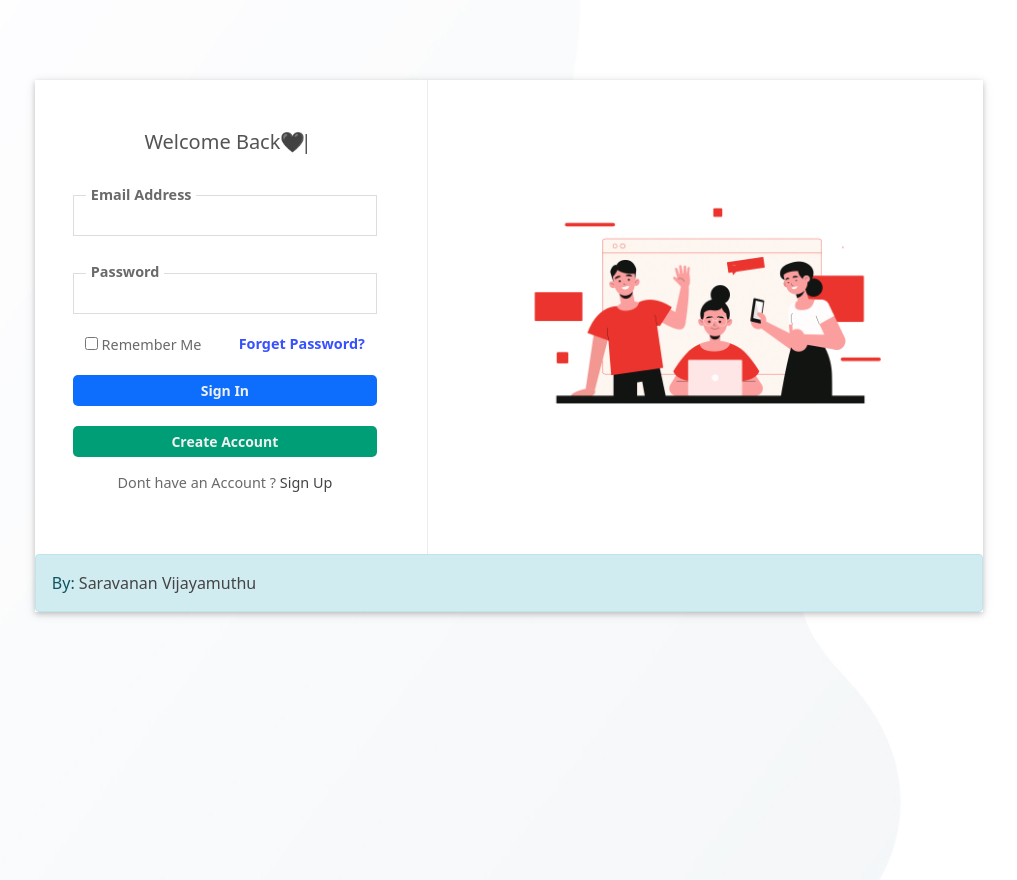
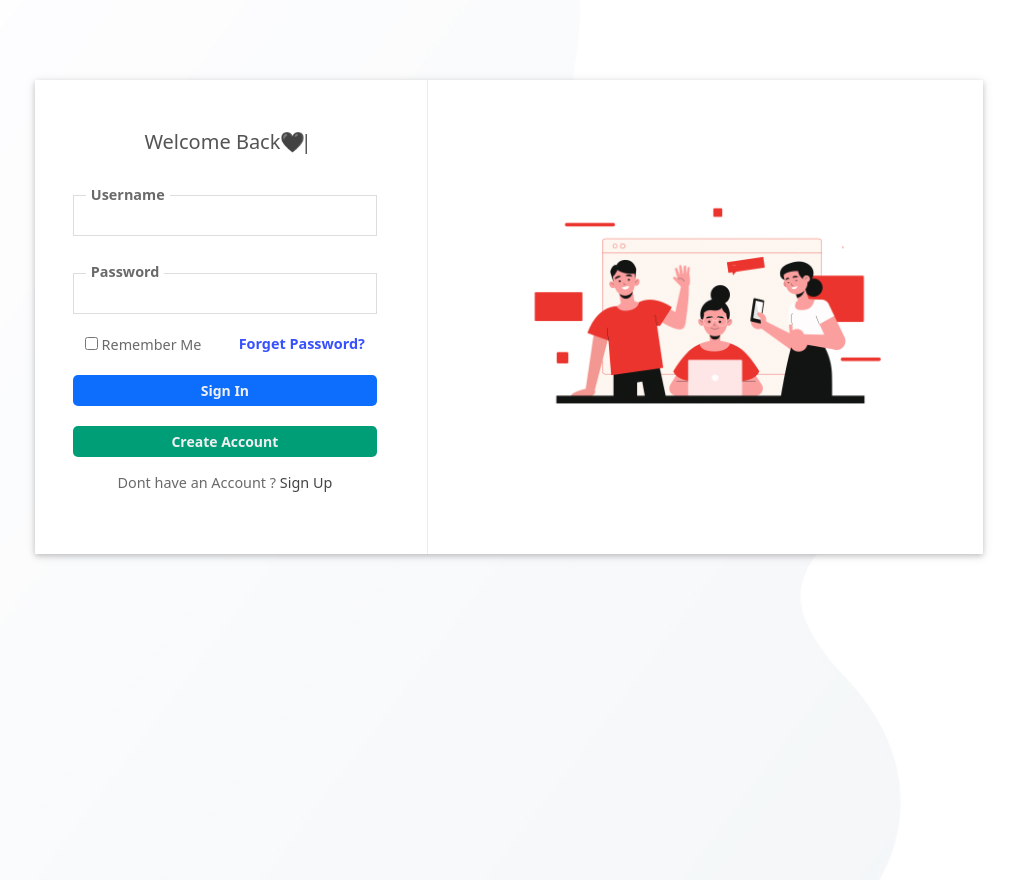
Before and after one commit to MouriyaVenkat/LoginApplication, a Flask app: template templates/login.html in a window 1280 px wide. Shown: the whole page, without its empty margins (131-1148 px from the left). Run offline with Flask 2, Linux system fonts and the light colour scheme; the template is opened without the code that fills it, so the values that code supplies are empty; some libraries are stand-ins or nearby versions.

Commit message:
created Login with session - release 1.0.1

```diff
--- a/app.py
+++ b/app.py
@@ -5,7 +5,11 @@ app.secret_key = 'helloheyeveryonekeepthisassecert'
 
 user = {"username": "sarvi", "password": "@123"} #we will get the username and password of the the user from the html form and check if they match. If match is found, we will create a session which will have the information for the user.
 
-@app.route('/login', methods = ['POST', 'GET'])
+
+###########
+##LOGIN
+###########
+@app.route('/', methods = ['POST', 'GET'])
 def login():
     if(request.method == 'POST'):
         username = request.form.get('username')
@@ -17,6 +21,10 @@ def login():
     return render_template("login.html")
 
 
+
+###########
+##DASHBOARD
+###########
 @app.route('/dashboard')
 def dashboard():
     if('user' in session and session['user'] == user['username']):
@@ -24,11 +32,18 @@ def dashboard():
     #here we are checking whether the user is logged in or not
     return '<h1>Login first!!!</h1>'
 
+
+###########
+##LOGOUT
+###########
 @app.route('/logout')
 def logout():
     session.pop('user')   #help to remove the session from the browser
     return redirect('/login')
 
 
+###########
+##RUNAPP
+###########
 if __name__ == '__main__':
     app.run(debug=True)
--- a/templates/login.html
+++ b/templates/login.html
@@ -5,11 +5,9 @@
     <meta charset="utf-8">
     <meta name="viewport" content="width=device-width, initial-scale=1, shrink-to-fit=no">
     <title>Login-page || SaravananVijayamuthu</title>
-    <link rel="shortcut icon" href="" type="image/x-icon">
-    <link href="https://fonts.googleapis.com/css2?family=Roboto&family=Ubuntu&display=swap" rel="stylesheet">
-    <link rel="shortcut icon" href="">
-    <link rel="stylesheet" href="assets/css/bootstrap.min.css">
-    <link rel="stylesheet" type="text/css" href="assets/css/style.css" />
+    <link rel="stylesheet" href="{{('https://fonts.googleapis.com/css2?family=Roboto&family=Ubuntu&display=swap')}}">
+    <link rel="stylesheet" media="all" href="{{ url_for('static', filename='css/bootstrap.min.css')}}">
+    <link rel="stylesheet" media="all" href="{{ url_for('static', filename='css/style.css')}}">
 </head>
 
 <body>
@@ -20,17 +18,17 @@
                 <div class="row">
 
                     <div class="col-lg-5 col-md-6 no-padding">
-                        <form action="" method="POST">
+                        <form action="/login" method="POST">
                         <div class="login-box">
                             <h5><span class="text_1">Welcome Back🖤</span></h5>
                             <div class="login-row row no-margin">
-                                <label for=""> Email Address</label>
-                                <input type="email" name="email" class="form-control form-control-sm" required>
+                                <label for=""> Username</label>
+                                <input type="text" name="username" class="form-control form-control-sm">
                             </div>
 
                             <div class="login-row row no-margin">
                                 <label for=""> Password</label>
-                                <input type="password" name="password" class="form-control form-control-sm" required>
+                                <input type="password" name="password" class="form-control form-control-sm">
                             </div>
 
                             <div class="login-row row forrr no-margin">
@@ -50,18 +48,9 @@
                     </div>
 
                     <div class="col-lg-7 col-md-6 img-box">
-                        <img src="assets/images/login.gif" alt="">
-
+                        <img src="{{ url_for('static', filename='images/login.gif')}}" alt="">
                     </div>
                 </div>
-                <!-- Remove this while u use -->
-                <div class="card  alert-info align-baseline">
-                    <div class="card-body">
-                        <p>By: <a href="https://sarvi.azurewebsites.net/">Saravanan Vijayamuthu</a></p>
-                    </div>
-                </div>
-                <!-- Remove this while u use -->
-
             </div>
 
         </div>
@@ -70,8 +59,7 @@
 
 </body>
 
-<script src="assets/js/popper.min.js"></script>
-<script src="assets/js/bootstrap.min.js"></script>
-<script src="assets/js/script.js"></script>
-
+<script  src="{{ url_for('static', filename='js/popper.min.js')}}"></script>
+<script  src="{{ url_for('static', filename='js/bootstrap.min.js')}}"></script>
+<script  src="{{ url_for('static', filename='js/script.js')}}"></script>
 </html>
```
